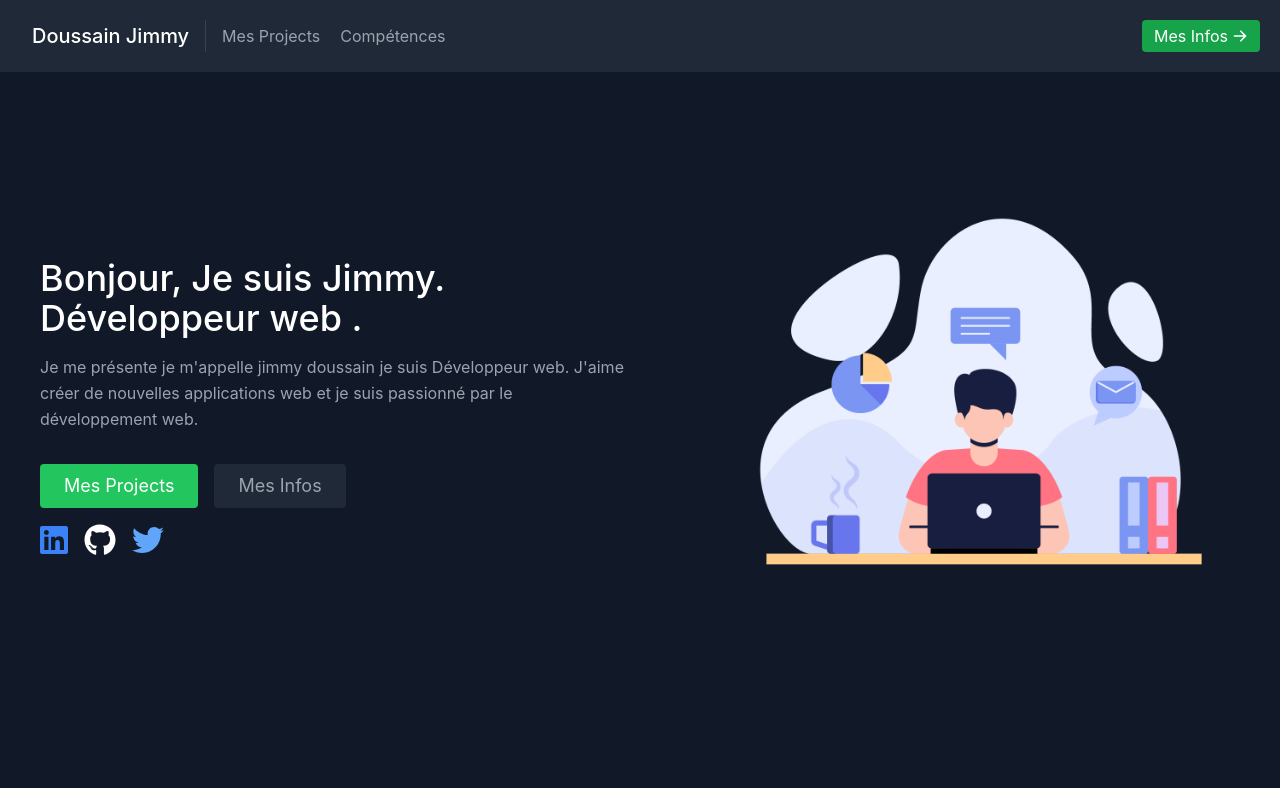
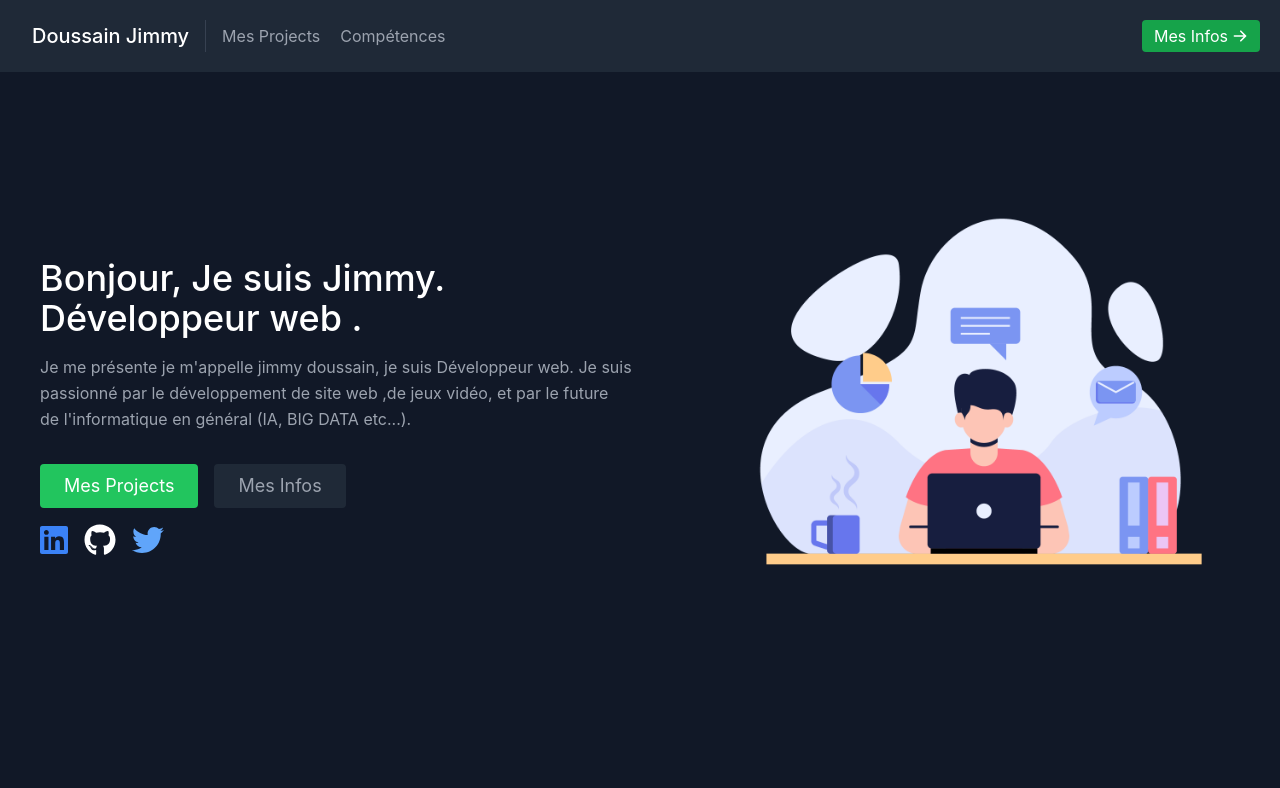
Before and after one commit to Doxteur/Portfolio, a React (Create React App) app: page / in a window 1280 px wide. Shown: the top 788 px of the page. Built offline with nearby package versions, Linux system fonts and the light colour scheme.

Commit message:
Projects

```diff
--- a/src/components/About.js
+++ b/src/components/About.js
@@ -17,8 +17,7 @@ export default function About() {
             <br className="hidden lg:inline-block" />Développeur web .
           </h1>
           <p className="mb-8 leading-relaxed">
-            Je me présente je m'appelle jimmy doussain je suis Développeur web. J'aime créer
-            de nouvelles applications web et je suis passionné par le développement web.
+            Je me présente je m'appelle jimmy doussain, je suis Développeur web. Je suis passionné par le développement de site web ,de jeux vidéo, et par le future de l'informatique en général (IA, BIG DATA etc...).
           </p>
           <div className="flex justify-center">
             <a
--- a/src/data.js
+++ b/src/data.js
@@ -125,6 +125,16 @@ export const projects = [
       refcode: "private",
       reflive: "https://simmer.io/@Doxteur/buildgenerationmapscroltoseeplayer",
       type:"App",
+    },{
+      title: "FightFarmers",
+      subtitle: "Script Unity",
+      description:
+        "Jeux realisé lors de la game jam de Saint Sauveur Premiere Edition en équipe de 4.",
+      image: "fight.png",
+      name: "FightFarmers",
+      refcode: "private",
+      // reflive: "https://simmer.io/@Doxteur/buildgenerationmapscroltoseeplayer",
+      type:"Game",
     },
 
   ];
```
Also changed, not shown: public/fight.png (added).
